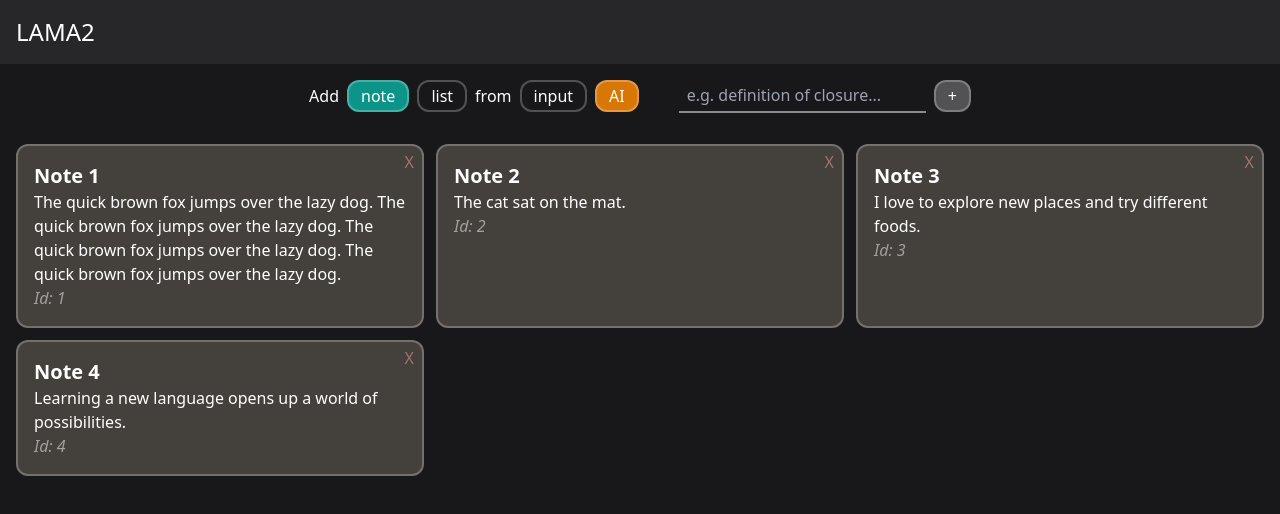
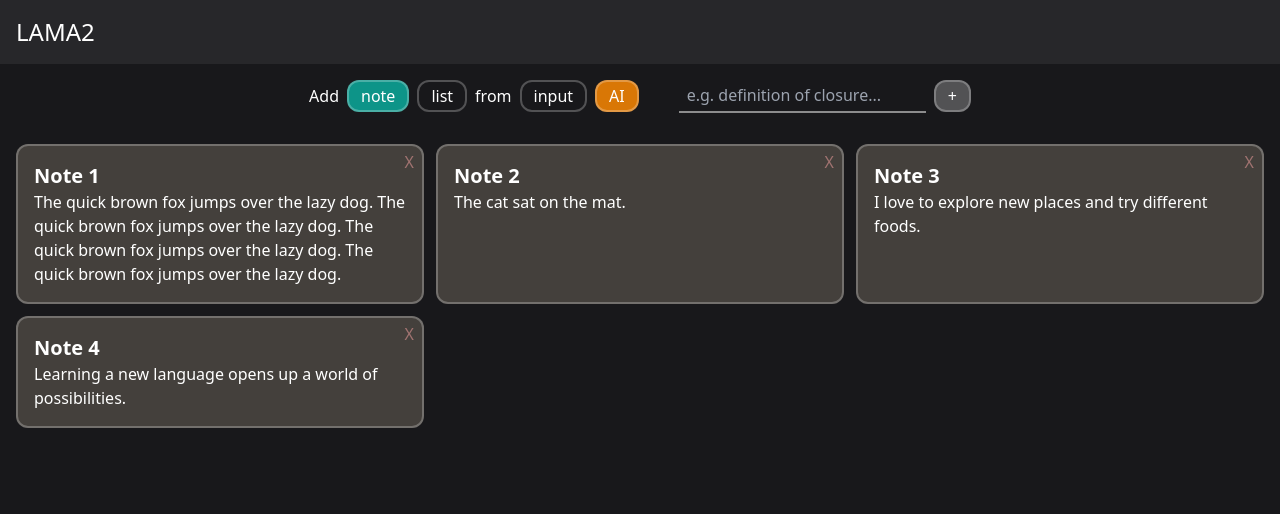
Before and after one commit to alepemu/lama2, a React (Vite) app: page / in a window 1280 px wide. Shown: the top 514 px of the page. Built offline with nearby package versions, Linux system fonts and the light colour scheme.

Commit message:
Add note creation functionality and comment out unused code

```diff
--- a/src/components/form/CreateNewNote.tsx
+++ b/src/components/form/CreateNewNote.tsx
@@ -20,11 +20,42 @@ export function CreateNewNote() {
 
   const createNote = ({ input }: { input: string }) => {
     dispatch(toogleLoading(true));
+    // fetch("http://localhost:3000/test")
+    //   .then((res) => res.json())
+    //   .then((data) => {
+    //     console.log(data);
+    //     dispatch(
+    //       addNote({
+    //         id: "temp",
+    //         data: { title: data.title, text: data.text },
+    //       })
+    //     );
+    //     dispatch(toogleLoading(false));
+    //   });
+    /////
+    // fetch("http://localhost:3000/ai-test", {
+    //   method: "POST",
+    //   headers: {
+    //     "Content-Type": "application/json",
+    //   },
+    //   body: JSON.stringify({ input, type, method }), // data can be `string` or {object}!
+    // })
+    //   .then((response) => response.json())
+    //   .then((data) => {
+    //     dispatch(
+    //       addNote({
+    //         id: "temp-ai",
+    //         data: { title: data.title, text: data.text },
+    //       })
+    //     );
+    //     dispatch(toogleLoading(false));
+    //   });
+    /////
     setTimeout(() => {
       dispatch(
         addNote({
           id: "temp",
-          data: { title: input, text: "New note text" },
+          data: { title: input, text: type + '-' + method },
         })
       );
       dispatch(toogleLoading(false));
--- a/src/components/notes/Note.tsx
+++ b/src/components/notes/Note.tsx
@@ -39,7 +39,7 @@ const Note = forwardRef<HTMLDivElement, NoteProps>(
             <li key={index}>{item}</li>
           ))}
         </ul> */}
-          <p className="italic opacity-50">Id: {id}</p>
+          {/* <p className="italic opacity-50">Id: {id}</p> */}
         </div>
       </div>
     );
```
